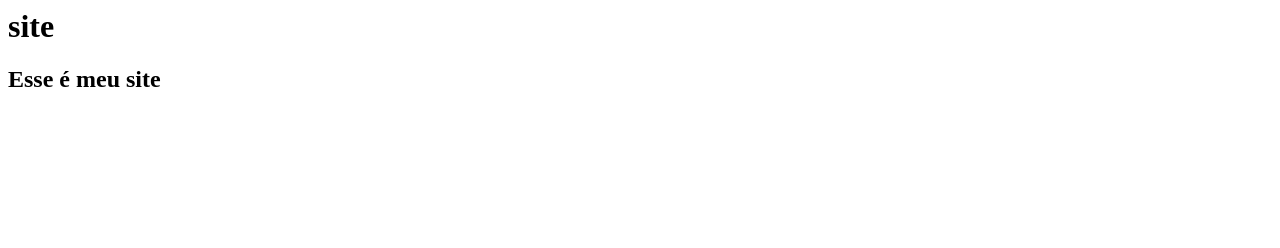
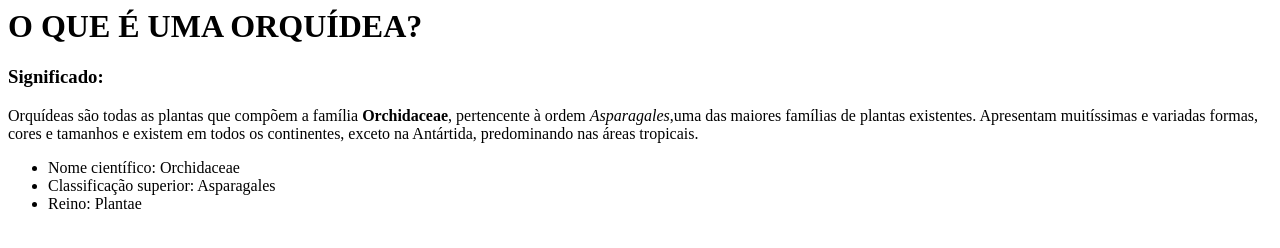
Before and after one commit to carlasimone024/atividadehtml.github.oi, a plain HTML site: page index.html in a window 1280 px wide. Drawn offline with Linux system fonts and the light colour scheme.

Commit message:
Update index.html

```diff
--- a/index.html
+++ b/index.html
@@ -1,9 +1,20 @@
 <html>
-  <head>
-
-  </head>
-  <body>
-  <h1>site<h1>
-    <h2> Esse é meu site</h2>
-  </body>
+<head>
+    <meta charset="utf-8">
+    <title>ORQUÍDEA</title>
+</head>
+<body>
+  <h1>O QUE É UMA ORQUÍDEA?</h1>
+  <h3>Significado:</h3>
+  <p>Orquídeas são todas as plantas que compõem a família <b>Orchidaceae</b>,
+  pertencente à ordem <i>Asparagales</i>,uma das maiores famílias de plantas existentes.
+  Apresentam muitíssimas e variadas formas, cores e tamanhos e existem em todos os continentes,
+  exceto na Antártida, predominando nas áreas tropicais.</p>
+    <ul>
+        <li>Nome científico: Orchidaceae</li>
+        <li>Classificação superior: Asparagales</li>
+        <li>Reino: Plantae</li>
+    </ul>
+  <!--Esse site fala um pouco sobre a Orquídea-->
+</body>
 </html>
```
